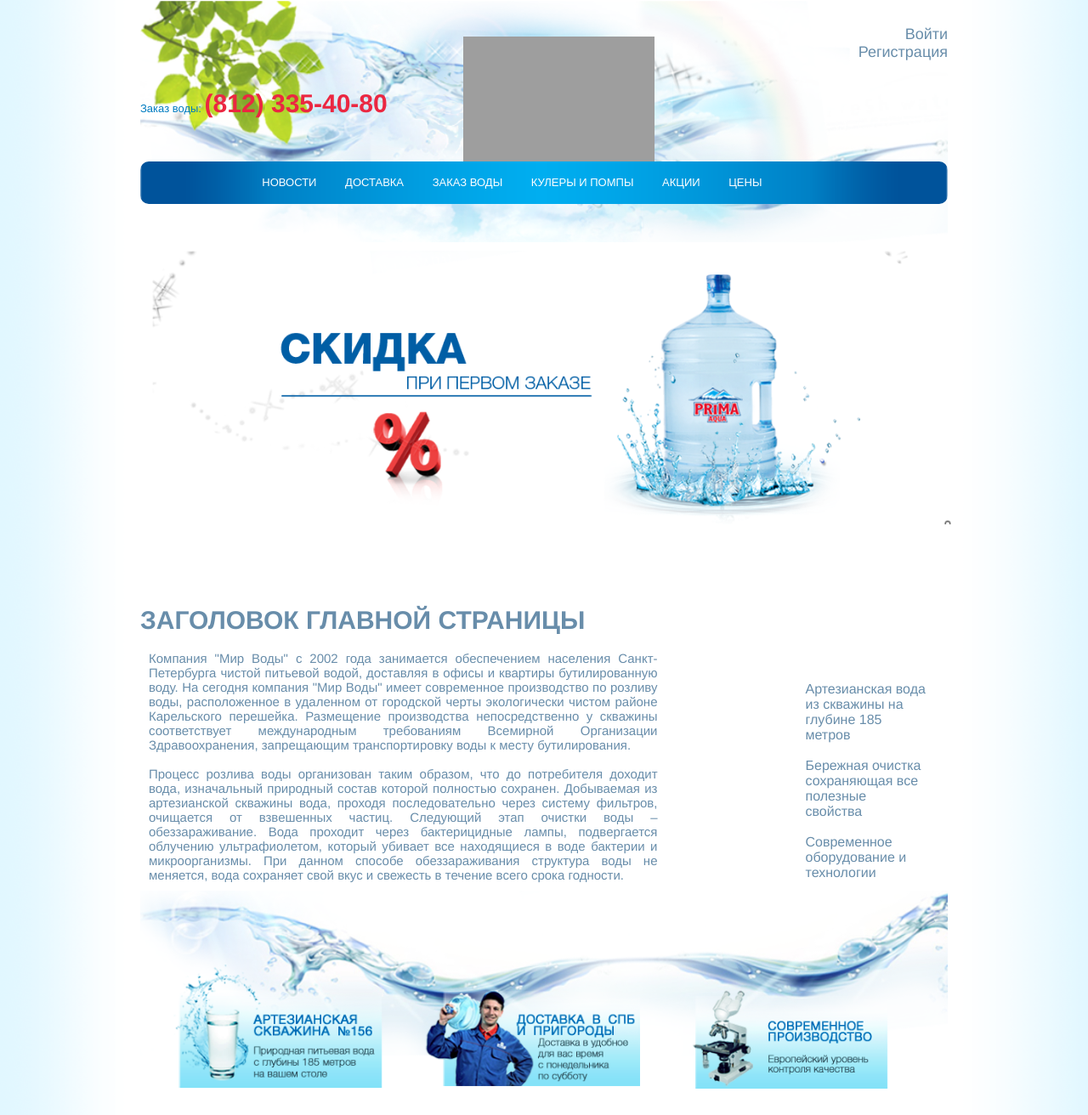
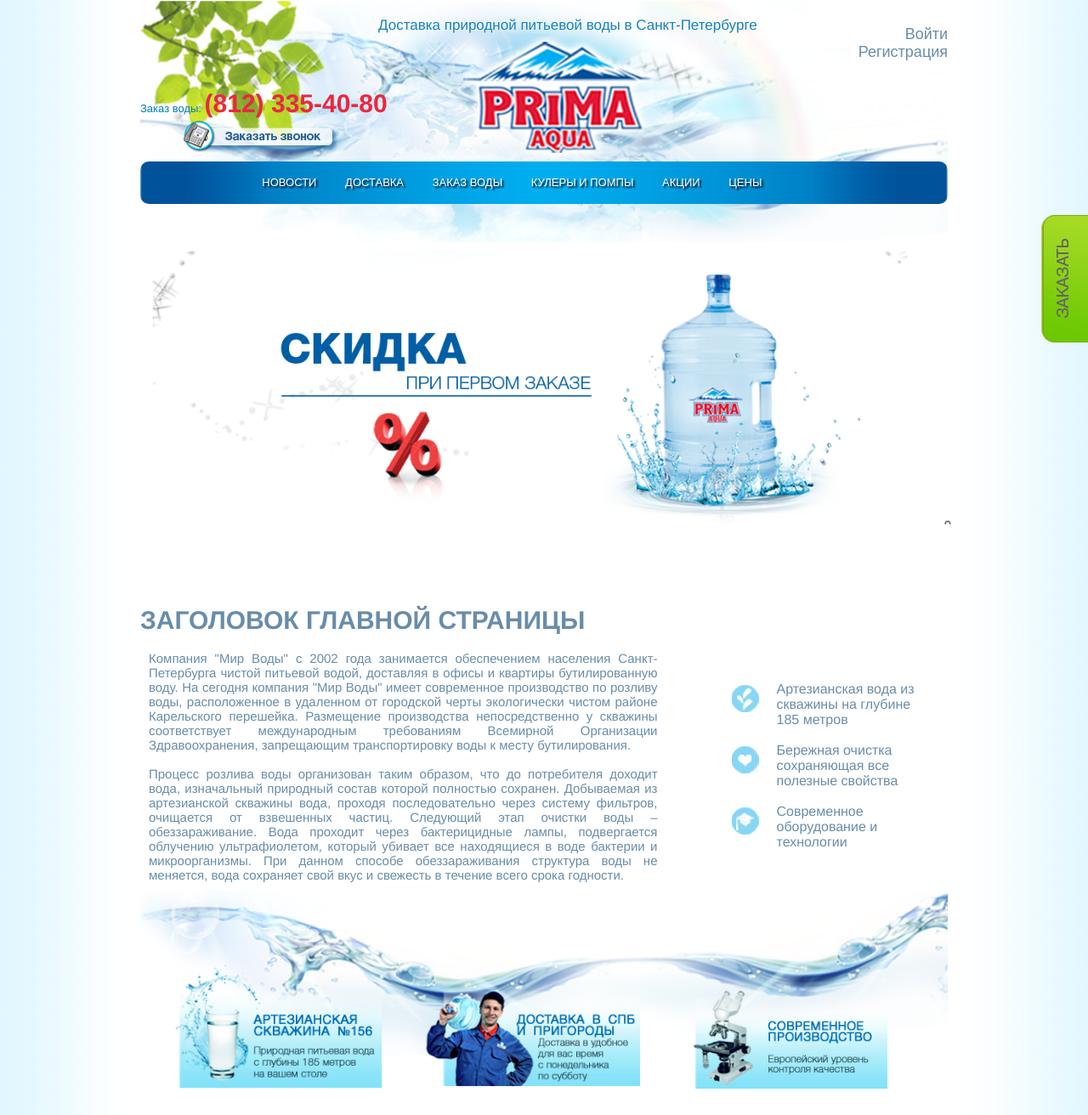
Before and after one commit to lvl0nax/water, a Rails app: page / in a window 1280 px wide. Shown: the top 1312 px of the page at 85% size. Run offline with Rails 7, Linux system fonts and the light colour scheme; data that the repository does not hold is empty; parts of the project's set-up code (start-up, migrations or seed data) failed here and were passed over; some libraries are stand-ins or nearby versions; grey boxes are pictures that could not be loaded.

Commit message:
correct layout2

```diff
--- a/app/assets/stylesheets/application.css
+++ b/app/assets/stylesheets/application.css
@@ -69,6 +69,8 @@ h1, h2, h3, .normal {font-weight: normal;color: #333132;margin: 0 0 0.35em;line-
 .phone{position: absolute; top: 105px; left: 0px; color: #007cc1;}
 .phone span{color:#eb2741; font-size: 30px; font-weight: bold;}
 
+#call-phone{position: absolute; top: 135px; left: 45px;}
+
 .login-links{float:right;margin-top: 30px; font-size: 18px; }
 .login-links a{text-decoration: none; color: #688daa; float: right;}
 .login-links a:hover{ color: #688d22; }
@@ -77,28 +79,35 @@ h1, h2, h3, .normal {font-weight: normal;color: #333132;margin: 0 0 0.35em;line-
 .foot-table td {padding: 5px 0 0 0; width: 20%;}
 .foot-table thead {font-weight: bold;}
 
-ul.tm{padding-left: 30px;}
+.top-text{color:#1581bf;text-shadow:white 0 0 3px; font-size: 17px;
+  position: absolute;
+  top:20px;
+  left:280px;
+}
+ul.tm{padding-left: 30px; text-shadow:black 2px 2px 2px;}
+
 
 /* common styling */
 .menu {font-family: arial, sans-serif; position:relative;  z-index:100;}
-.menu ul li a, .menu ul li a:visited {position: relative; display:block; text-decoration:none; text-align:center; color:#fff;  overflow:hidden;}
+.menu ul li a, .menu ul li a:visited {position: relative; display:block; text-decoration:none; text-align:center; color:#fff;  overflow:hidden; }
 .menu ul { list-style: none;}
 .menu ul li {display:inline-block; position:relative;}
 .menu ul li ul {display: none;}
+/*.tm li a{margin-bottom: 5px;}
 
 /* specific to non IE browsers */
 .menu ul li:hover a { background:#40BDFF;}
-.menu ul li:hover ul {display:block; position:absolute; top:50px; left:0; }
+.menu ul li:hover ul {display:block; position:absolute; top:50px; left:0; text-shadow:none;}
 .menu ul li:hover ul li a.hide {background:#fff; color:#000; height: 20px;}
 /*.menu ul li:hover ul li:hover a.hide {background:#40BDFF; color:#000;}*/
 .menu ul li:hover ul li a {display:block; background:#fff; color:#005CFF;}
 .menu ul li:hover ul li a:hover {background:#40BDFF; color:#005CFF;}
 
 .firstli li{line-height: 20px !important; width: 101px; }
-
+.tm p{height: 5px;}
 .firstli{
   text-align: left;
-  padding-top: 5px;
+  margin-top: 5px;
   -moz-border-radius: 5px;-webkit-border-radius: 5px;border-radius: 5px;
   background-color: #fff;
   box-shadow: 5px 5px 5px #005CFF;
@@ -152,7 +161,8 @@ table.cooler-table tr :first-child{font-weight: bold;}
 
 .galery {width: 100%; height: 400px; /*background-color: lightblue;*/ margin-bottom: 30px; }
 .main-text{ color: #688daa; width: 63%; float:left; padding: 10px; font-size: 15px; text-align: justify;}
-.right-column{ width: 15%; float: right; vertical-align: middle; padding: 10px; font-size: 16px; color: #688daa; margin-right: 15px;}
+.right-column{ width: 25%; float: right; vertical-align: middle; padding: 10px; font-size: 16px; color: #688daa; margin-right: 15px;}
+.right-column img{float: left; padding-right: 15px}
 
 .banners{
   padding-top: 40px;
@@ -194,3 +204,14 @@ table.cooler-table tr :first-child{font-weight: bold;}
   }
 
   #example img {width: 950px;}
+
+  #order-button{
+    position: fixed;
+    right: -40px;
+    top:250px;
+    min-width: 50px;
+    min-height: 100px;
+
+  }
+
+  .login-links a{font-family: sans-serif;}
--- a/app/views/infopages/index.html.erb
+++ b/app/views/infopages/index.html.erb
@@ -27,11 +27,18 @@
 <div class="right-column">
   <br>
   <br>
-  <div>Артезианская вода из скважины на глубине 185 метров</div>
+  <div>
+    <%= image_tag "/assets/right1.png" %>
+    Артезианская вода из скважины на глубине 185 метров
+  </div>
   <br>
-  <div>Бережная очистка сохраняющая все полезные свойства</div>
+  <div>
+    <%= image_tag "/assets/right2.png" %>
+    Бережная очистка сохраняющая все полезные свойства</div>
   <br>
-  <div>Современное оборудование и технологии</div>
+  <div>
+    <%= image_tag "/assets/right3.png" %>
+    Современное оборудование и технологии</div>
   <br>
 </div>
 
--- a/app/views/layouts/application.html.erb
+++ b/app/views/layouts/application.html.erb
@@ -16,6 +16,8 @@
     <div class="content-top">
       <div class="card empty">
       </div>
+
+      <div class="top-text">Доставка природной питьевой воды в Санкт-Петербурге</div>
       <div class="login-links">
         <% if current_user %>
           <span><%= link_to current_user.email, edit_user_registration_path %></span> </br>
@@ -28,8 +30,9 @@
 
       <div class="phone">Заказ воды:
       <span>(812) 335-40-80</span> </div>
+      <div id="call-phone"><%= image_tag "/assets/phone.png"%></div>
       <a href="/" id="logo">
-        <img src="/assets/logo.png" alt="">
+        <img src="/assets/logo2.png" alt="">
       </a>
 
       <div class="top-menu menu">
@@ -46,7 +49,7 @@
             <li><a href="/" >
               <div>ДОСТАВКА</div>
             </a>
-
+              <p>                   </p>
               <ul class="firstli">
                 <li><%= link_to  do %> test <% end %> </li>
                 <li><%= link_to  do %> test2 <% end %> </li>
@@ -125,6 +128,7 @@
         </tbody>
       </table>
     </div>
+    <div id="order-button"><%= image_tag "/assets/button1.png"%></div>
   </div>
 </body>
 </html>
```
Also changed, not shown: app/assets/images/button1.png (added), app/assets/images/logo2.png (added), app/assets/images/phone.png (added), app/assets/images/right1.png (added), app/assets/images/right2.png (added), app/assets/images/right3.png (added).
